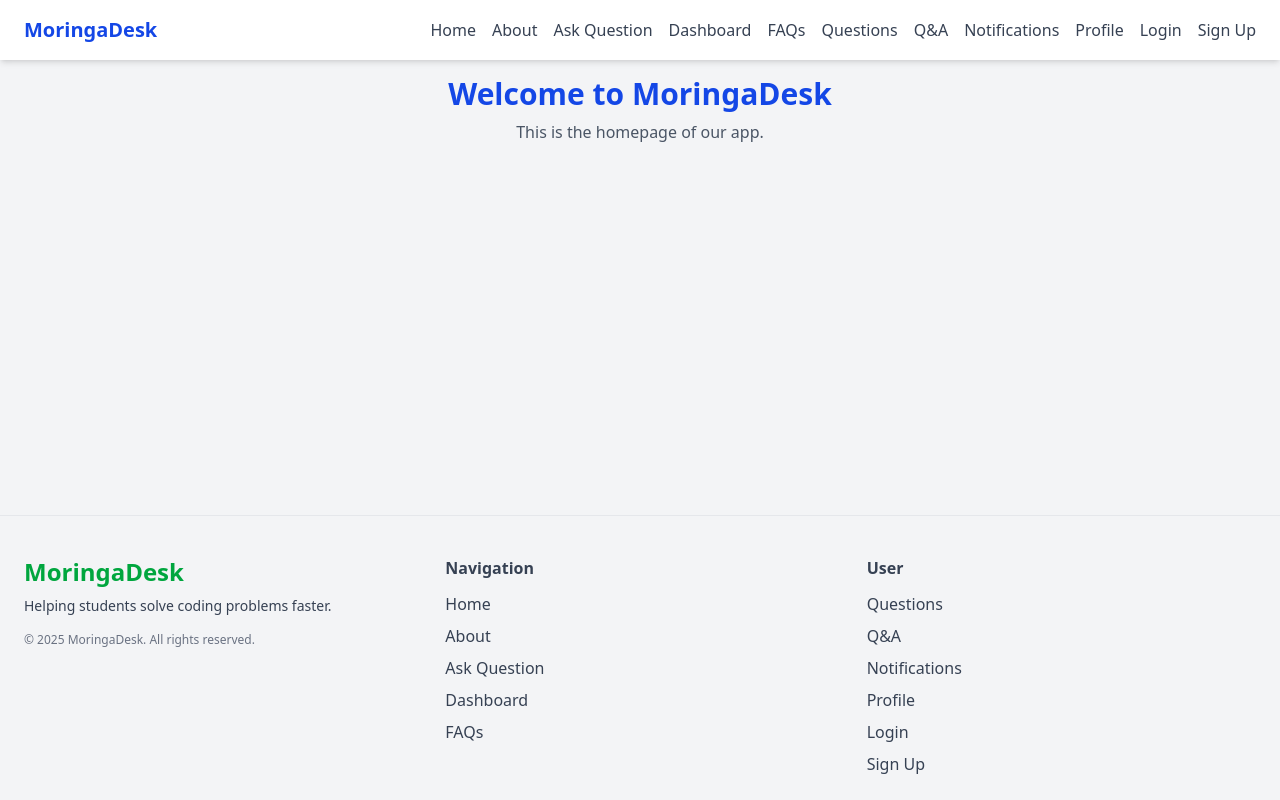
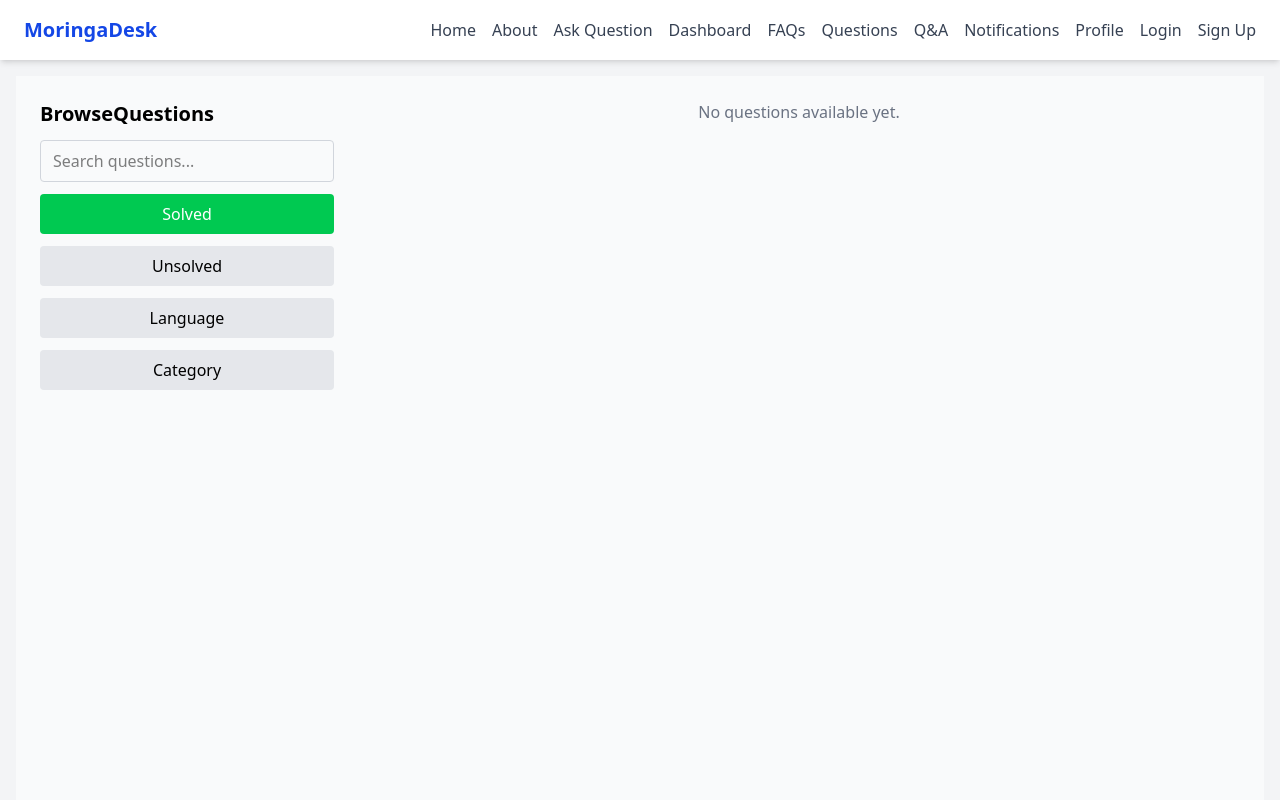
Before and after one commit to luckywangie/MoringaDesk, a React (Vite) app in the folder Frontend/: page / in a window 1280 px wide. Shown: the top 800 px of the page. Built offline with nearby package versions, Linux system fonts and the light colour scheme.

Commit message:
Expanded Home Page

```diff
--- a/Frontend/src/pages/Home.jsx
+++ b/Frontend/src/pages/Home.jsx
@@ -2,9 +2,35 @@ import React from 'react';
 
 function Home() {
   return (
-    <div className="text-center">
-      <h1 className="text-3xl font-bold text-blue-700 mb-2">Welcome to MoringaDesk</h1>
-      <p className="text-gray-600">This is the homepage of our app.</p>
+    <div className="min-h-screen bg-gray-50 text-black">
+
+      {/* Existing Navbar from your project will automatically render here from App.jsx layout */}
+
+      {/* Page Content */}
+      <div className="flex flex-col lg:flex-row p-6 gap-6">
+
+        {/* Sidebar Filters */}
+        <div className="w-full lg:w-1/4 space-y-3">
+          <h2 className="text-xl font-semibold">BrowseQuestions</h2>
+          <input
+            type="text"
+            placeholder="Search questions..."
+            className="w-full px-3 py-2 border border-gray-300 rounded"
+          />
+          <button className="w-full bg-green-500 text-white px-3 py-2 rounded">Solved</button>
+          <button className="w-full bg-gray-200 text-black px-3 py-2 rounded">Unsolved</button>
+          <button className="w-full bg-gray-200 text-black px-3 py-2 rounded">Language</button>
+          <button className="w-full bg-gray-200 text-black px-3 py-2 rounded">Category</button>
+        </div>
+
+        {/* Questions List Placeholder */}
+        <div className="w-full lg:w-3/4 grid grid-cols-1 md:grid-cols-2 gap-4">
+          <div className="col-span-full text-center text-gray-500">
+            No questions available yet.
+          </div>
+        </div>
+      </div>
+
     </div>
   );
 }
```
